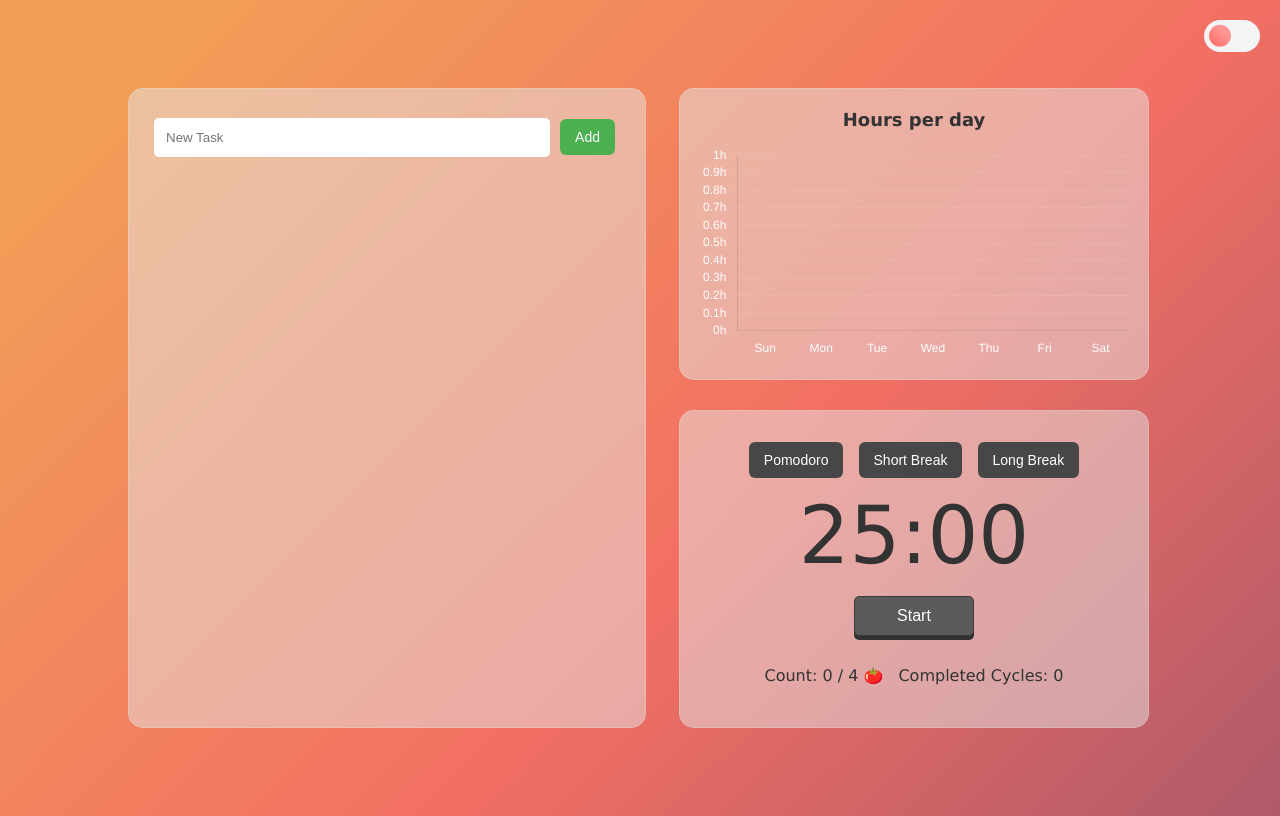
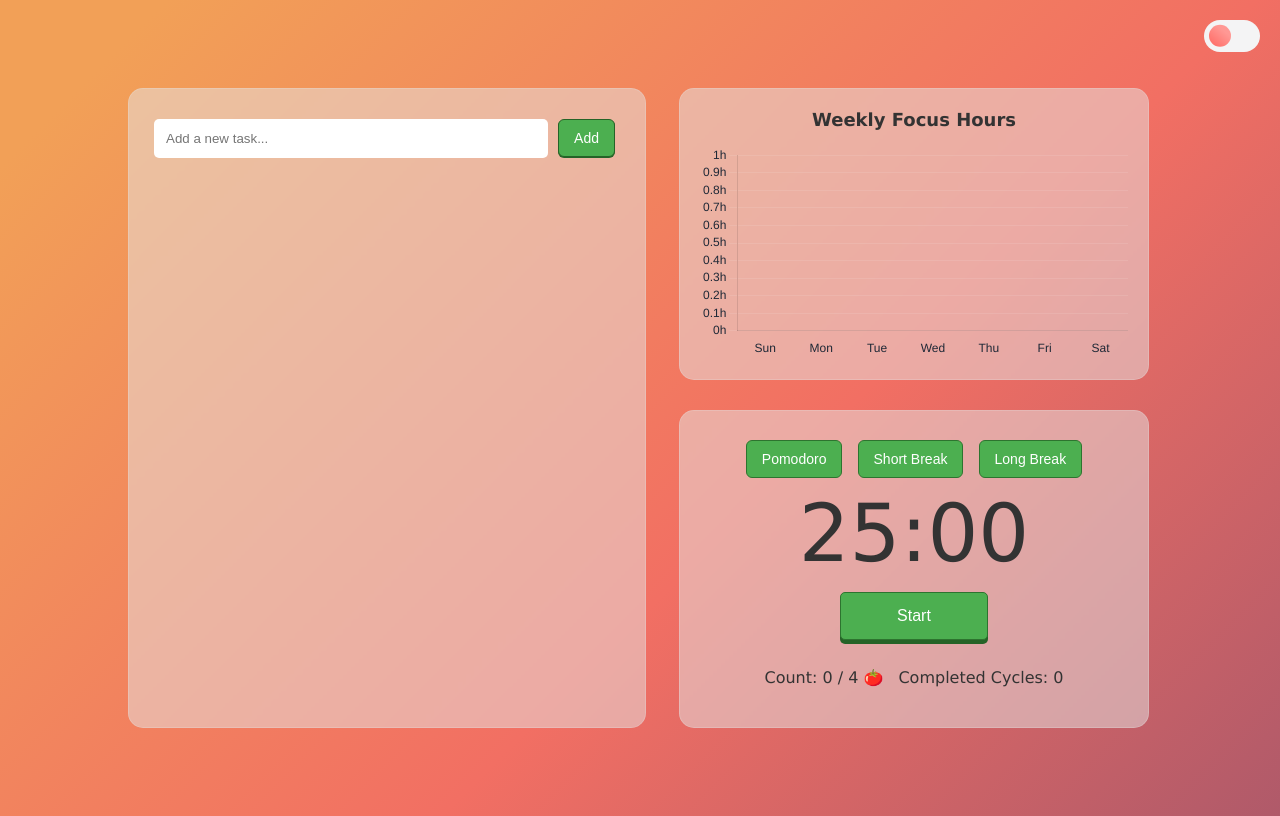
Before and after one commit to JoSaldanha/HoraFlow, a plain HTML site: page index.html in a window 1280 px wide. Drawn offline with nearby package versions, Linux system fonts and the light colour scheme.

Commit message:
style: UI and UX improvements

```diff
--- a/css/style.css
+++ b/css/style.css
@@ -186,6 +186,8 @@ button{
     border-radius:6px;
     cursor:pointer;
     font-size:14px;
+    background: #4CAF50;
+    border: 1px solid #2d742f;
 }
 
 #play-buttons {
@@ -203,8 +205,9 @@ button{
 
 .btn-playpause {
     position: relative;
-    background: #5a5a5a;
-    border: 1px solid #3b3b3b;
+    /* background: #5a5a5a; */
+    background: #4CAF50;
+    border: 1px solid #2d742f;
     color: #fff;
     overflow: hidden;
 }
@@ -212,8 +215,8 @@ button{
 .click-btn {
     position: relative;
     display: flex;
-    width: 120px;
-    height: 40px;
+    width: 148px;
+    height: 48px;
     justify-content: center;
     align-items: center;
     margin: 0.5rem;
@@ -225,18 +228,18 @@ button{
 }
 
 .btn-flip {
-    box-shadow: 0 4px 0 #313131;
+    box-shadow: 0 4px 0 #256327;
     transition: transform 0.1s, box-shadow 0.1s;
 }
 
 .btn-flip:active {
     transform: translateY(2px);
-    box-shadow: 0 2px 0 #313131;
+    box-shadow: 0 2px 0 #256327;
 }
 
 .btn-flip.active {
     transform: translateY(2px);
-    box-shadow: 0px 2px rgba(0,0,0,0.7);
+    box-shadow: 0px 2px rgba(8, 65, 2, 0.7);
 }
 
 .btn-flip span {
@@ -286,13 +289,12 @@ button{
 }
 
 .mode{
-    background: #474747;;
     color:white;
     transition: all 0.2s ease;
 }
 
 .mode.active {
-  background: #333;
+  background: #256327;
   box-shadow: 0 4px 10px rgba(0,0,0,0.15);
 }
 
@@ -333,6 +335,8 @@ button:hover{
 .task-input button{
     background:#4CAF50;
     color:white;
+    box-shadow: 0px 1px 0px #256327;
+    border: 1px solid #256327;
 }
 
 #taskList{
--- a/index.html
+++ b/index.html
@@ -20,7 +20,7 @@
 
     <div class="tasks">
       <div class="task-input">
-        <input type="text" id="newTask" placeholder="New Task">
+        <input type="text" id="newTask" placeholder="Add a new task...">
         <button onclick="addTask()">Add</button>
       </div>
       <ul id="taskList"></ul>
@@ -28,7 +28,7 @@
 
     <div id="pomodoro-container">
       <div class="container progress-container">
-        <h2>Hours per day</h2>
+        <h2>Weekly Focus Hours</h2>
         <canvas id="weeklyChart"></canvas>
       </div>
       <div id="pomodoro-app" class="container">
--- a/js/app.js
+++ b/js/app.js
@@ -58,6 +58,7 @@ function loadState() {
             document.body.classList.add("animate-moon");
             themeSwitch.checked = true;
         }
+        setMode(mode);
     }else{
         time = times[mode]*60;
         defaultTime = times[mode]*60;
@@ -87,6 +88,11 @@ function getDayOfWeek() {
     return daysMapping[date.getDay()];
 }
 
+function isDarkTheme() {
+    const state = JSON.parse(localStorage.getItem('pomodoroState'));
+    return state?.theme;
+}
+
 let chart = null;
 
 function renderChart() {
@@ -96,6 +102,9 @@ function renderChart() {
     if (chart) {
         chart.destroy();
     }
+
+    const dark = isDarkTheme();
+    const tickColor = dark ? "#F1F5F9" : "#1F2937";
 
     chart = new Chart(ctx, {
         type: 'bar',
@@ -125,8 +134,8 @@ function renderChart() {
                 tooltip: {
                     backgroundColor: 'rgba(0,0,0,0.8)',
                     padding: 12,
-                    titleColor: '#fff',
-                    bodyColor: '#fff',
+                    titleColor: 'inherit',
+                    bodyColor: 'inherit',
                     callbacks: {
                         label: function(context) {
                             const hours = context.parsed.y;
@@ -141,7 +150,7 @@ function renderChart() {
                     beginAtZero: true,
 
                     ticks: {
-                        color: '#fff',
+                        color: tickColor,
                         callback: function(value) {
                             return value + 'h';
                         }
@@ -153,7 +162,7 @@ function renderChart() {
                 },
                 x: {
                     ticks: {
-                        color: '#fff'
+                        color: tickColor,
                     },
                     grid: {
                         display: false,
@@ -345,9 +354,11 @@ themeSwitch.addEventListener("change", () => {
     if(themeSwitch.checked){
         document.body.classList.add("animate-moon");
         saveState();
+        renderChart();
     } else {
         document.body.classList.add("animate-sun");
         saveState();
+        renderChart();
     }
 });
 
```
